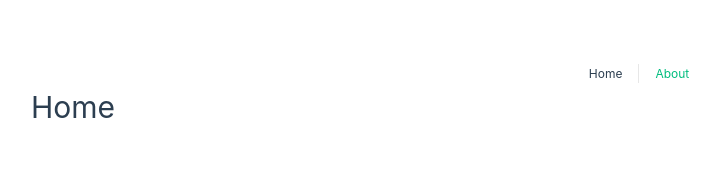
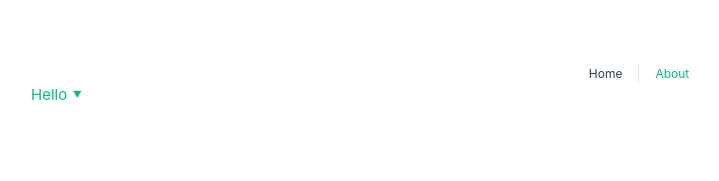
Before and after one commit to davidriggins/Dropdown, a Vue app in the folder vue-multiselect/: page / in a window 1280 px wide. Shown: the top 181 px of the page, without its empty margins (1-720 px from the left). Built offline with nearby package versions, Linux system fonts and the light colour scheme.

Commit message:
Start of Dropdown.vue component.

```diff
--- /dev/null
+++ b/vue-multiselect/src/assets/styles/project.css
@@ -0,0 +1,25 @@
+/* || RESET */
+*,
+*::after,
+*::before {
+  margin: 0;
+  padding: 0;
+  box-sizing: border-box;
+}
+
+div {
+  margin: 0;
+  padding: 0;
+}
+
+img {
+  display: block;
+  max-width: 100%;
+  height: auto;
+}
+
+input,
+button,
+textarea {
+  font: inherit;
+}
--- /dev/null
+++ b/vue-multiselect/src/components/Dropdown.vue
@@ -0,0 +1,11 @@
+<template>
+  <div class="dropdown-list">
+    <a href="#">{{ title }} &#11206; </a>
+  </div>
+</template>
+
+<script setup>
+import { ref } from "vue";
+
+const title = ref("Hello");
+</script>
--- a/vue-multiselect/src/views/HomeView.vue
+++ b/vue-multiselect/src/views/HomeView.vue
@@ -1,5 +1,30 @@
 <template>
   <div>
-    <h1>Home</h1>
+    <DropdownVue></DropdownVue>
+    <!-- <h1>Home</h1>
+    <ul>
+      <li
+        class="list-item"
+        v-for="(option, index) of filteredOptions"
+        :key="index"
+      >
+        <span><input type="checkbox" /> option</span>
+      </li>
+    </ul> -->
   </div>
 </template>
+
+<script setup>
+//import { ref } from "vue";
+import DropdownVue from "../components/Dropdown.vue";
+
+//const filteredOptions = ref(["Hello1", "Hello2", "Hello3"]);
+</script>
+
+<style scoped>
+@import "@/assets/styles/project.css";
+
+.list-item {
+  list-style-type: none;
+}
+</style>
```
